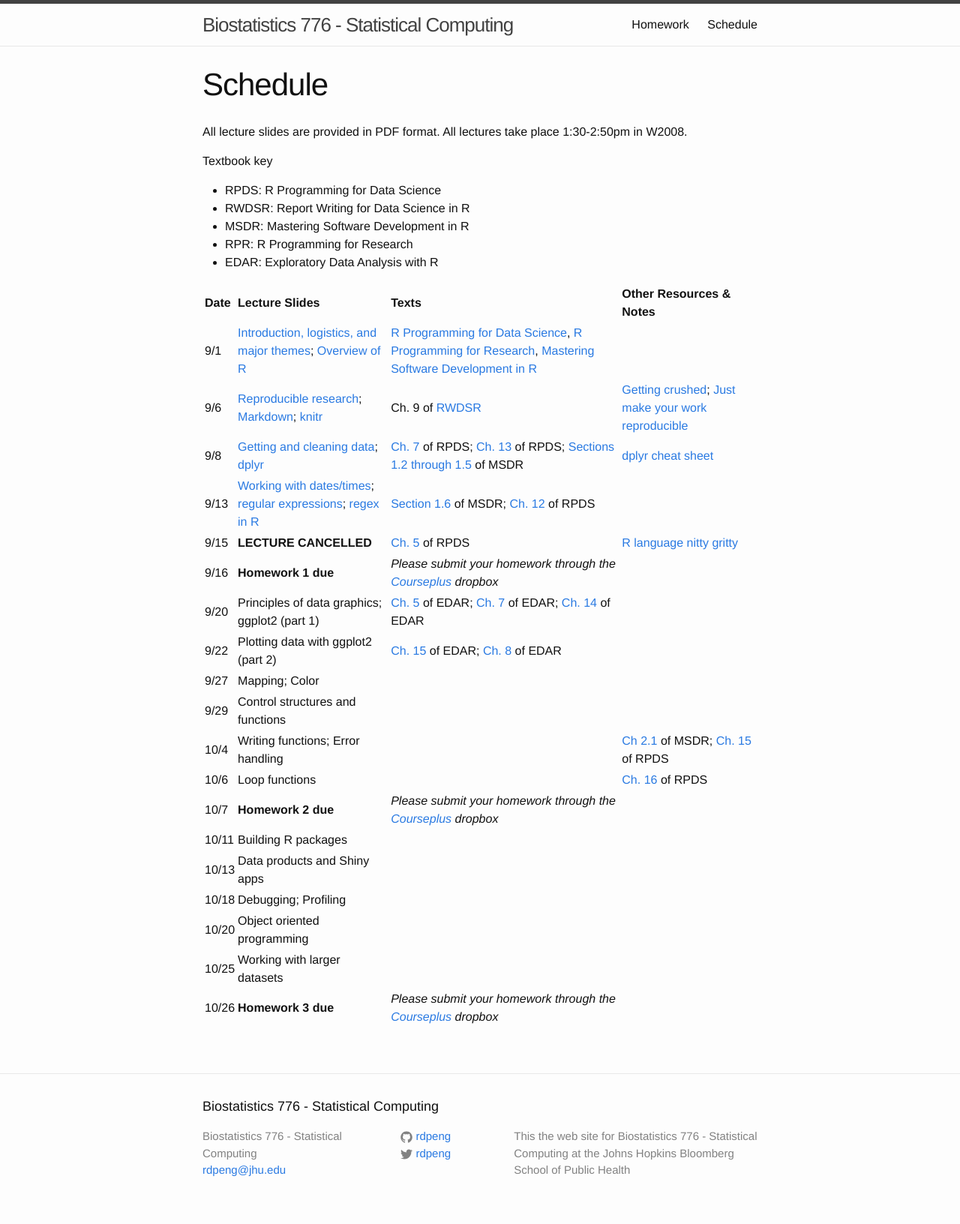
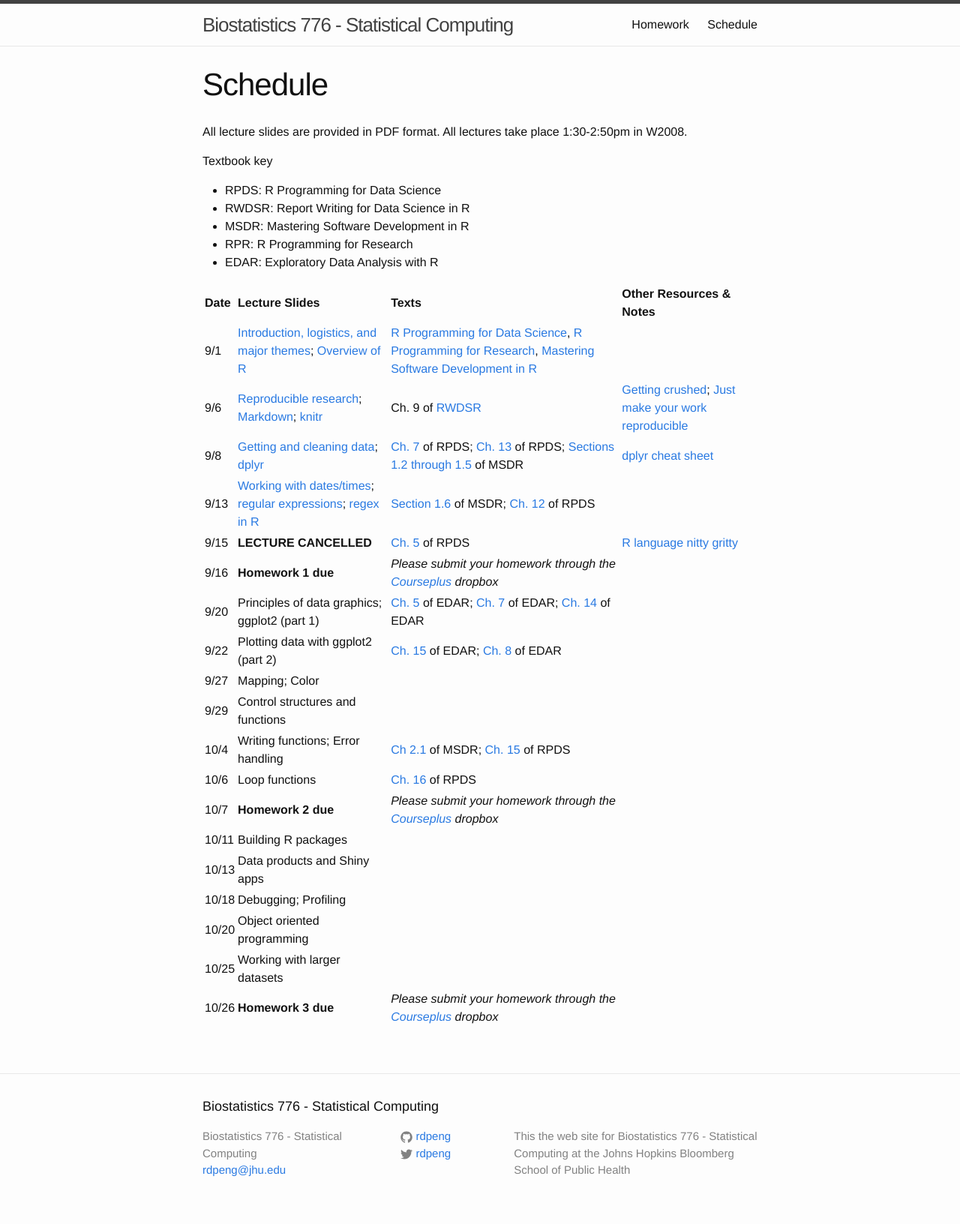
Before and after one commit to Max201510/Biostat776, a Jekyll site: the page built from schedule.md, in a window 1280 px wide. Shown: the whole page at 75% size. Built offline with Jekyll 4.4.1, drawn with Linux system fonts in a browser that asks for light colours.

Commit message:
Wrong column

```diff
--- a/schedule.md
+++ b/schedule.md
@@ -26,8 +26,8 @@
 9/22 | Plotting data with ggplot2 (part 2)| [Ch. 15](https://bookdown.org/rdpeng/exdata/the-ggplot2-plotting-system-part-2.html) of EDAR; [Ch. 8](https://bookdown.org/rdpeng/exdata/graphics-devices.html) of EDAR |
 9/27 | Mapping; Color | |
 9/29 | Control structures and functions| |
-10/4 | Writing functions; Error handling| | [Ch 2.1](http://rdpeng.github.io/RProgDA/functions.html) of MSDR; [Ch. 15](https://bookdown.org/rdpeng/rprogdatascience/functions.html) of RPDS
-10/6 | Loop functions| | [Ch. 16](https://bookdown.org/rdpeng/rprogdatascience/loop-functions.html) of RPDS
+10/4 | Writing functions; Error handling| [Ch 2.1](http://rdpeng.github.io/RProgDA/functions.html) of MSDR; [Ch. 15](https://bookdown.org/rdpeng/rprogdatascience/functions.html) of RPDS
+10/6 | Loop functions| [Ch. 16](https://bookdown.org/rdpeng/rprogdatascience/loop-functions.html) of RPDS
 10/7 | **Homework 2 due** | *Please submit your homework through the [Courseplus](https://courseplus.jhu.edu) dropbox* |
 10/11 | Building R packages | |
 10/13 | Data products and Shiny apps | |
```
